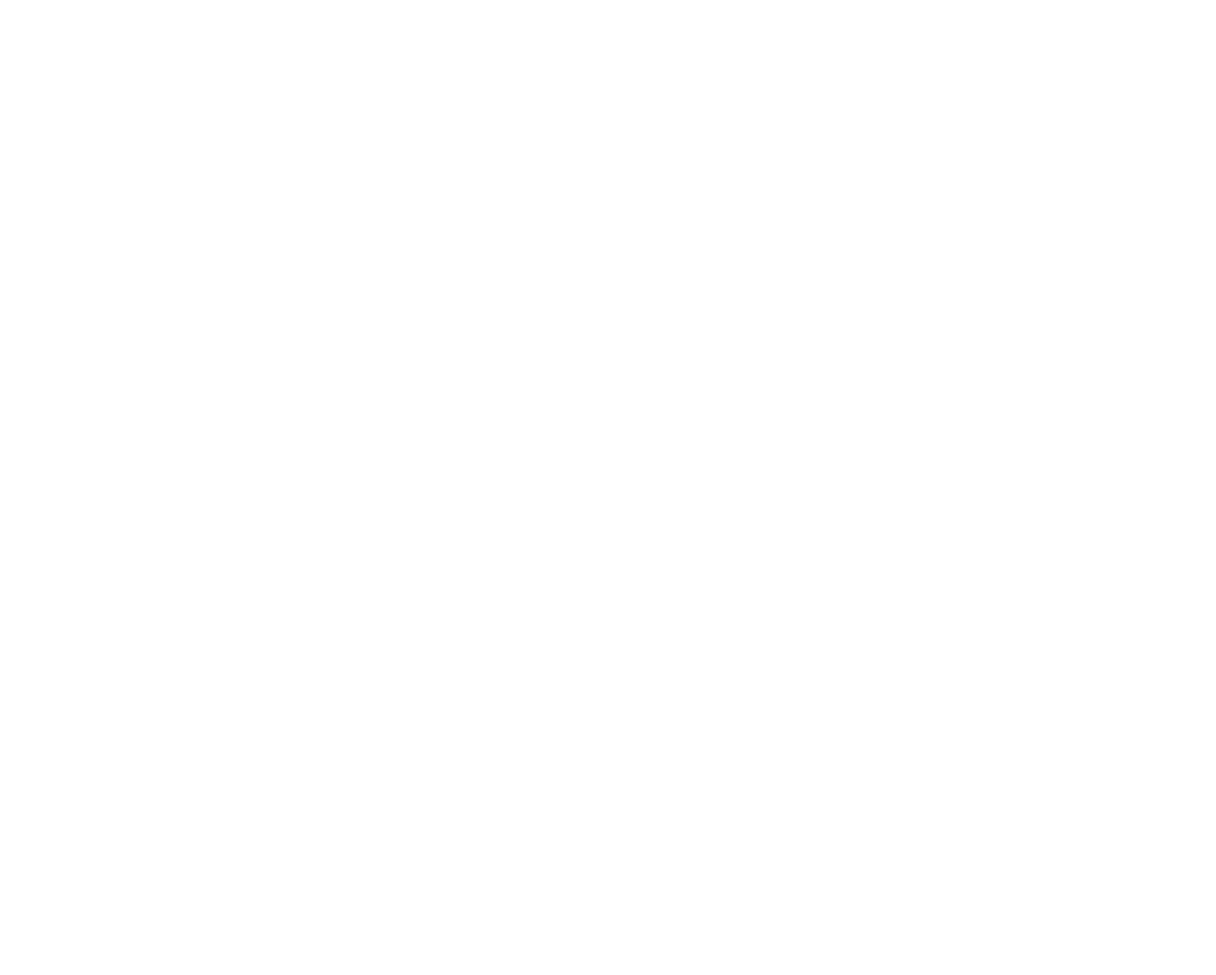
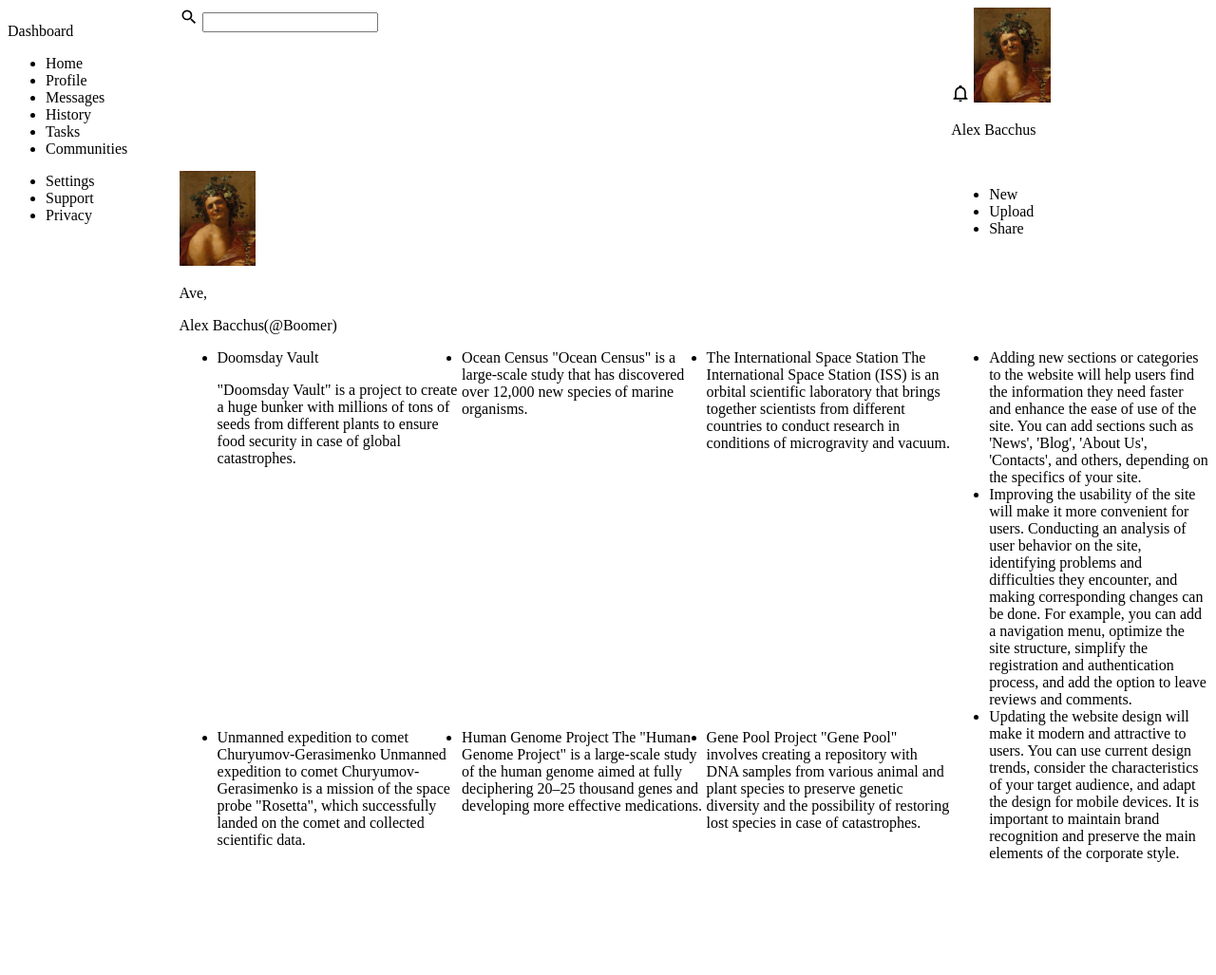
Before and after one commit to Alexandra-Vikhareva/adminDashboard, a plain HTML site: page index.html in a window 1280 px wide. Shown: the top 1027 px of the page at 95% size. Before the commit the page ends 800 px from the top, so only its background shows below. Drawn offline with Linux system fonts and the light colour scheme.

Commit message:
make basic structure using grid

```diff
--- a/index.html
+++ b/index.html
@@ -7,6 +7,96 @@
     <link rel="stylesheet" href="style.css">
 </head>
 <body>
+    <div class="container">
+        <div class="nav">
+            <div class="logo">
+                <p>Dashboard</p>
+            </div>
+            <ul>
+                <li>Home</li>
+                <li>Profile</li>
+                <li>Messages</li>
+                <li>History</li>
+                <li>Tasks</li>
+                <li>Communities</li>
+            </ul>
+            <ul>
+                <li>Settings</li>
+                <li>Support</li>
+                <li>Privacy</li>
+            </ul>
+        </div>
+        <div class="header">
+            <div class="search">
+                <label for="search">
+                    <img src="./images/magnify.svg" alt="Search image" width="20rem">
+                    <input type="text" id="search">
+                </label>
 
+            </div>
+            <div class="profile">
+                        <img src="./images/bell-outline.svg" alt="Notification image" width="20rem">
+                        <img src="./images/Bacchus.jpg" alt="user photo" height="100rem">
+                        <p>Alex Bacchus</p>
+            </div>
+            <div class="status">
+                <img src="./images/Bacchus.jpg" alt="user photo" height="100rem">
+                <p>Ave,</p>
+                <span class="userName">Alex Bacchus(@Boomer)</span>
+            </div>
+            <div class="btns">
+                <ul>
+                    <li>New</li>
+                    <li>Upload</li>
+                    <li>Share</li>
+                </ul>
+            </div>
+        </div>
+        <div class="content">
+            <div class="cards">
+                <ul class="projects">
+                    <li>
+                        <span class="projectName">Doomsday Vault</span>
+                        <p>"Doomsday Vault" is a project to create a huge bunker with millions of tons of seeds from different plants to ensure food security in case of global catastrophes.</p>
+                    </li>
+                    <li>
+                        <span class="projectName">Ocean Census</span>
+                        "Ocean Census" is a large-scale study that has discovered over 12,000 new species of marine organisms.
+                    </li>
+                    <li>
+                        <span class="projectName">The International Space Station</span>
+                        The International Space Station (ISS) is an orbital scientific laboratory that brings together scientists from different countries to conduct research in conditions of microgravity and vacuum.
+                    </li>
+                    <li>
+                        <span class="projectName">Unmanned expedition to comet Churyumov-Gerasimenko</span>
+                        Unmanned expedition to comet Churyumov-Gerasimenko is a mission of the space probe "Rosetta", which successfully landed on the comet and collected scientific data.
+                    </li>
+                    <li>
+                        <span class="projectName">Human Genome Project</span>
+                        The "Human Genome Project" is a large-scale study of the human genome aimed at fully deciphering 20–25 thousand genes and developing more effective medications.
+                    </li>
+                    <li>
+                        <span class="projectName">Gene Pool</span>
+                        Project "Gene Pool" involves creating a repository with DNA samples from various animal and plant species to preserve genetic diversity and the possibility of restoring lost species in case of catastrophes.
+                    </li>
+                </ul>
+            </div>
+            <div class="announcements">
+                <ul>
+                    <li>Adding new sections or categories to the website will help users find the information they need faster and enhance the ease of use of the site. You can add sections such as 'News', 'Blog', 'About Us', 'Contacts', and others, depending on the specifics of your site.</li>
+                    <li>Improving the usability of the site will make it more convenient for users. Conducting an analysis of user behavior on the site, identifying problems and difficulties they encounter, and making corresponding changes can be done. For example, you can add a navigation menu, optimize the site structure, simplify the registration and authentication process, and add the option to leave reviews and comments.</li>
+                    <li>Updating the website design will make it modern and attractive to users. You can use current design trends, consider the characteristics of your target audience, and adapt the design for mobile devices. It is important to maintain brand recognition and preserve the main elements of the corporate style.</li>
+                </ul>
+            </div>
+            <div class="trending">
+                <ul>
+                    <li>Giggles</li>
+                    <li>Nugget</li>
+                    <li>Teacup</li>
+                    <li>Smarty</li>
+                </ul>
+            </div>
+        </div>
+    </div>
 </body>
 </html>
--- a/style.css
+++ b/style.css
@@ -0,0 +1,39 @@
+.container,
+.header,
+.content,
+.projects,
+.announcements,
+.trending {
+    display: grid;
+}
+
+.container{
+    grid-template-columns: 1fr 6fr;
+    grid-template-rows: 1fr 4fr;
+}
+
+.nav{
+    grid-row: 1 / -1;
+}
+
+.header{
+    grid-template-columns: 3fr 1fr;
+    grid-template-rows: 1fr 1fr;
+}
+
+.content{
+    grid-template-columns: 3fr 1fr;
+    grid-template-rows: 1fr 1fr;
+}
+
+.cards{
+    grid-row: 1 / -1;
+}
+
+.projects{
+    grid-template-columns: repeat(auto-fit, minmax(250px ,1fr));
+}
+
+.projects > * {
+    height: 400px;
+}
```
Also changed, not shown: images/Bacchus.jpg (added), images/bell-outline.svg (added), images/magnify.svg (added), 1 other file.
